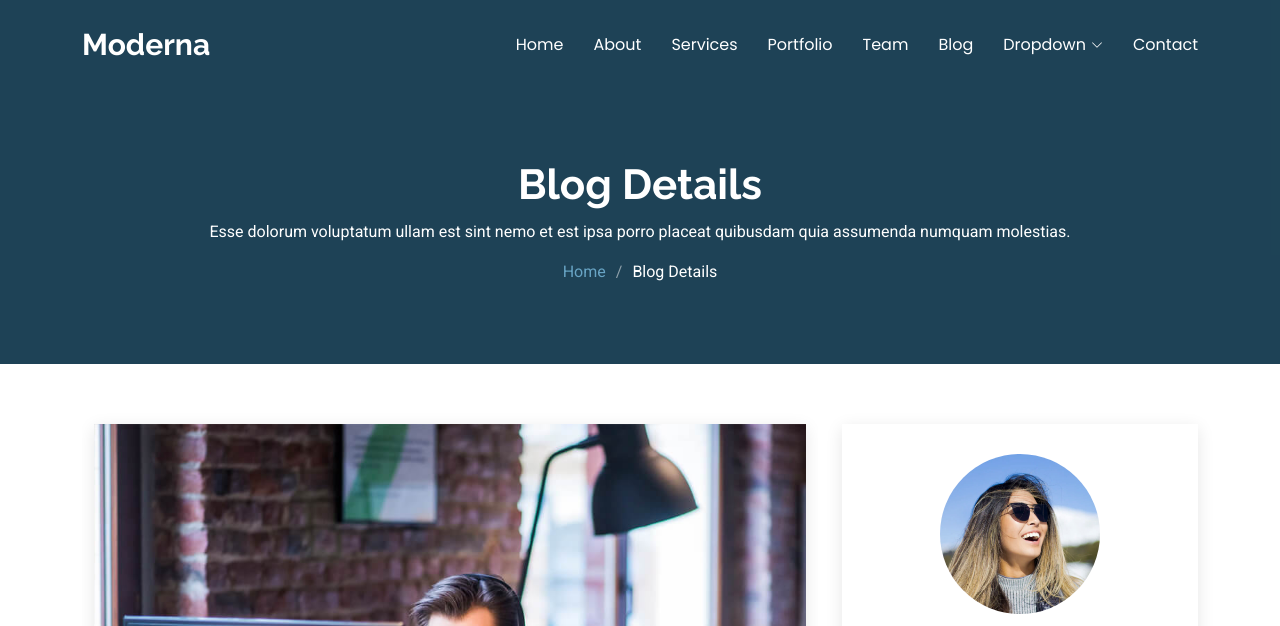
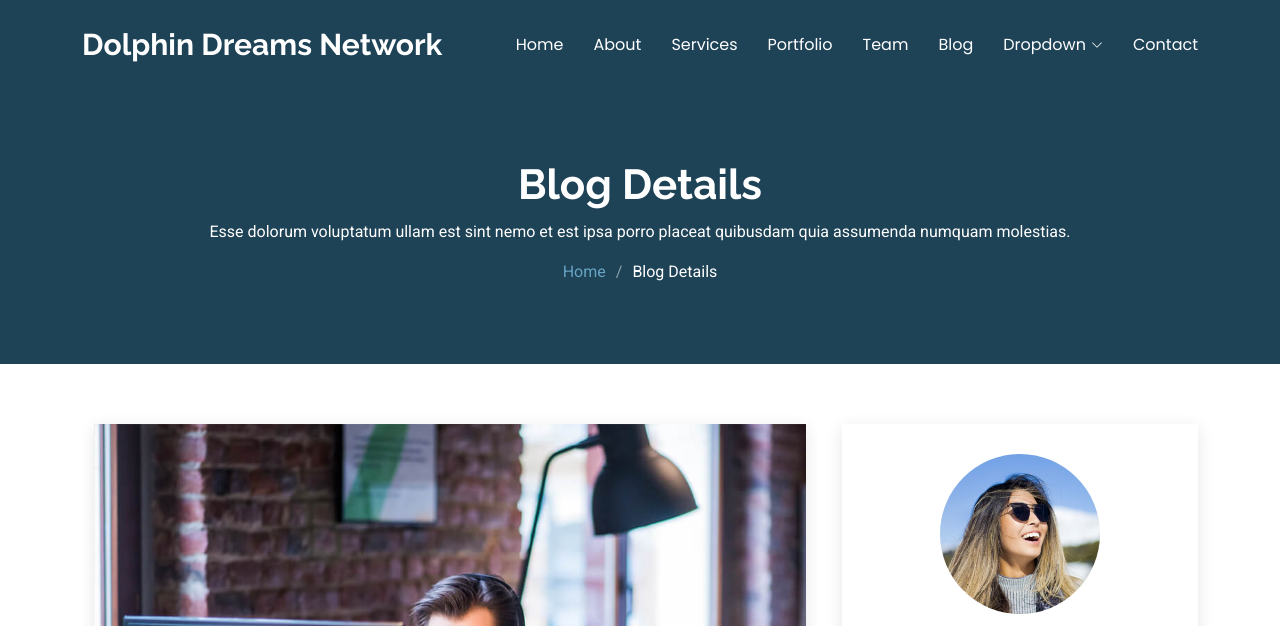
Before and after one commit to jaykaranja/dolphin-networks, a plain HTML site: page blog-details.html in a window 1280 px wide. Shown: the top 626 px of the page. Drawn offline with Linux system fonts and the light colour scheme.

Commit message:
title on navbar

```diff
--- a/blog-details.html
+++ b/blog-details.html
@@ -44,7 +44,7 @@
       <a href="index.html" class="logo d-flex align-items-center">
         <!-- Uncomment the line below if you also wish to use an image logo -->
         <!-- <img src="assets/img/logo.png" alt=""> -->
-        <h1 class="sitename">Moderna</h1>
+        <h1 class="sitename">Dolphin Dreams Network</h1>
       </a>
 
       <nav id="navmenu" class="navmenu">
```
Also changed, not shown: about.html (+2 -2 lines), blog.html (+1 -1 lines), contact.html (+1 -1 lines), portfolio-details.html (+1 -1 lines), portfolio.html (+1 -1 lines), service-details.html (+1 -1 lines), services.html (+1 -1 lines), team.html (+1 -1 lines).
